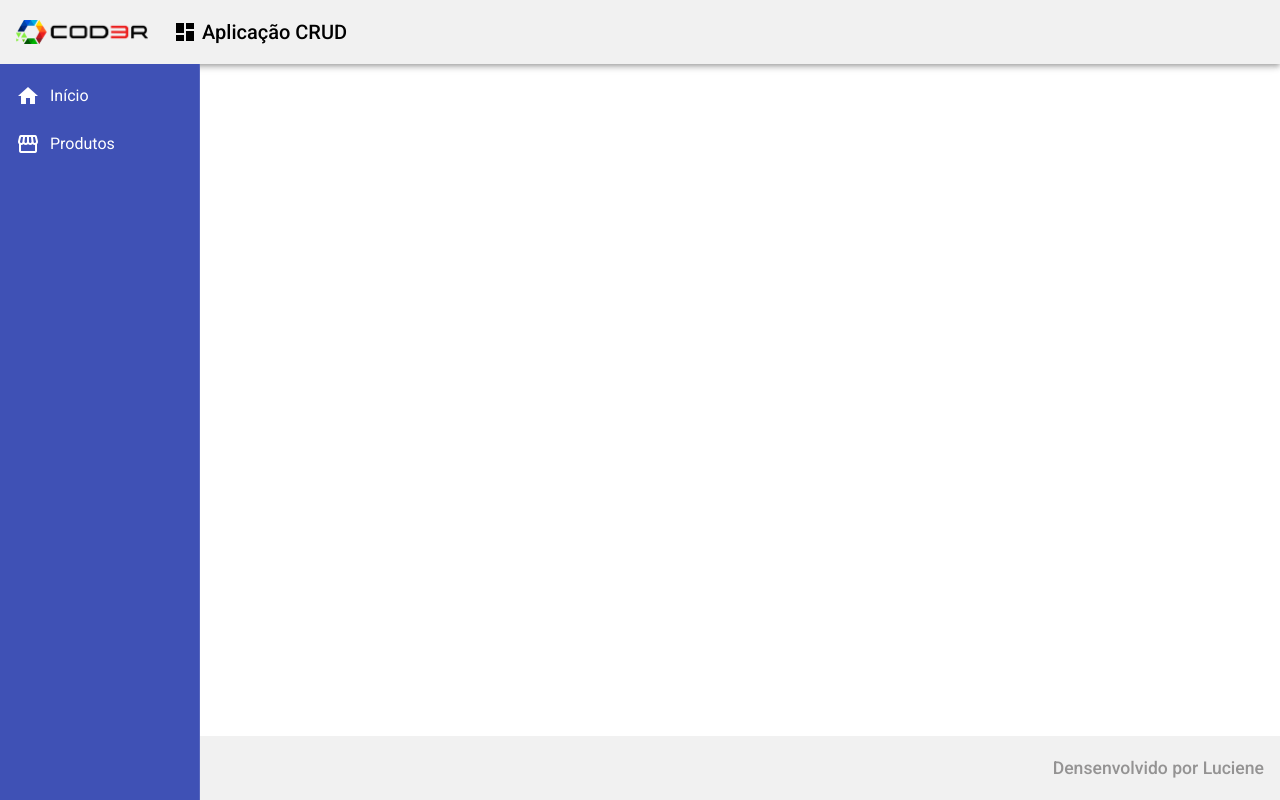
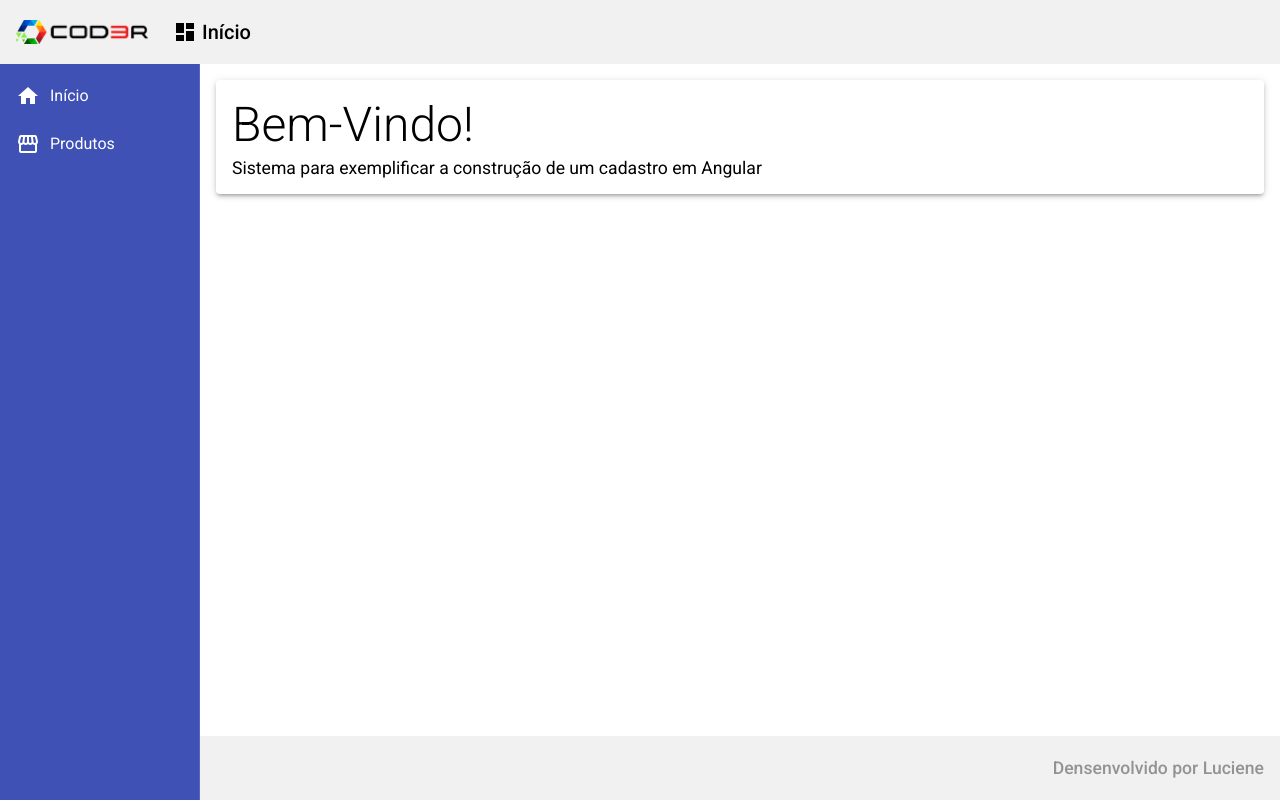
Before and after one commit to LucieneSousa/cursoAngular, an Angular app in the folder crud/frontend/: page / in a window 1280 px wide. Built offline with nearby package versions, Linux system fonts and the light colour scheme.

Commit message:
implementação do componente home e ajustes no componente nav

```diff
--- a/crud/frontend/src/app/components/template/header/header.component.html
+++ b/crud/frontend/src/app/components/template/header/header.component.html
@@ -5,6 +5,6 @@
     </a>
   </span>
   <span class="title-group">
-    <a> <i class="material-icons">dashboard</i> Aplicação CRUD </a>
+    <a> <i class="material-icons">dashboard</i> Início </a>
   </span>
 </mat-toolbar>
--- a/crud/frontend/src/app/components/template/nav/nav.component.css
+++ b/crud/frontend/src/app/components/template/nav/nav.component.css
@@ -10,3 +10,9 @@
 .sidenav i {
   padding-right: 10px;
 }
+
+.content {
+  padding: 16px;
+  background-color: #fff;
+  color: #000;
+}
--- a/crud/frontend/src/app/components/template/nav/nav.component.html
+++ b/crud/frontend/src/app/components/template/nav/nav.component.html
@@ -17,4 +17,7 @@
       </a>
     </mat-nav-list>
   </mat-sidenav>
+  <mat-sidenav-content class="content">
+    <app-home></app-home>
+  </mat-sidenav-content>
 </mat-sidenav-container>
--- /dev/null
+++ b/crud/frontend/src/app/views/home/home.component.css
@@ -0,0 +1,15 @@
+.home {
+  background-color: #fff;
+  color: #000;
+}
+
+.home .title {
+  font-size: 3rem;
+  font-weight: 300;
+  line-height: 1.2;
+}
+
+.home .subtitle {
+  font-size: 1.1rem;
+  color: #000;
+}
--- /dev/null
+++ b/crud/frontend/src/app/views/home/home.component.html
@@ -0,0 +1,7 @@
+<mat-card class="home mat-elevation-z3">
+  <mat-card-title class="title"> Bem-Vindo! </mat-card-title>
+  <mat-card-subtitle class="subtitle"
+    >Sistema para exemplificar a construção de um cadastro em
+    Angular</mat-card-subtitle
+  >
+</mat-card>
--- /dev/null
+++ b/crud/frontend/src/app/views/home/home.component.ts
@@ -0,0 +1,15 @@
+import { Component, OnInit } from '@angular/core';
+
+@Component({
+  selector: 'app-home',
+  templateUrl: './home.component.html',
+  styleUrls: ['./home.component.css']
+})
+export class HomeComponent implements OnInit {
+
+  constructor() { }
+
+  ngOnInit(): void {
+  }
+
+}
```
Also changed, not shown: crud/frontend/src/app/app.module.ts (+10 -1 lines).
